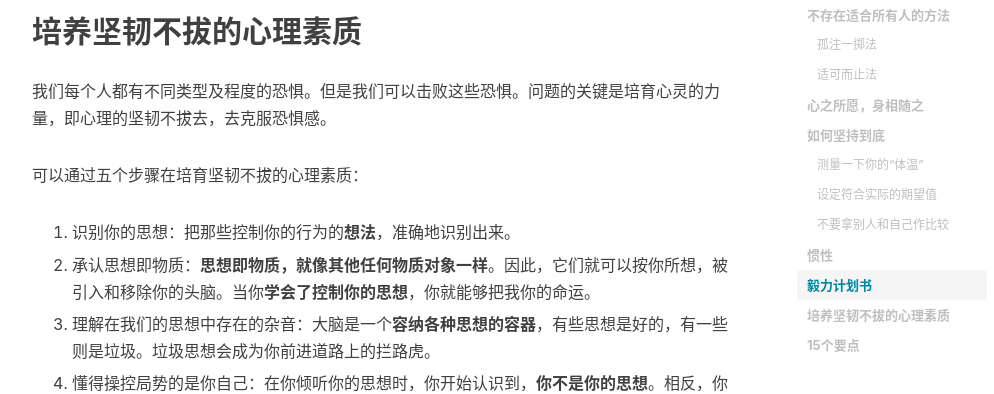
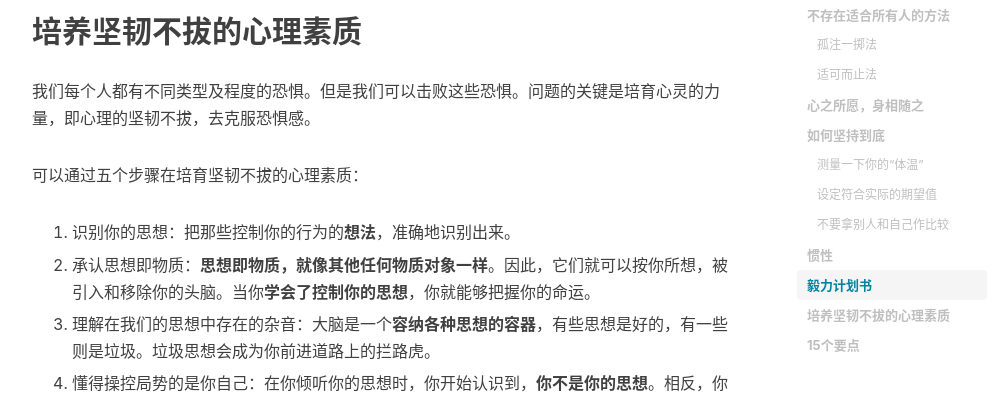
Before and after one commit to acusp/AC-Blog, a Jekyll site: the page built from _posts/2019-03-16-willpower.markdown, in a window 1280 px wide and 900 px high, scrolled down 5879 px. Shown: the part 179-573 px from the top of the window, without its empty margins (233-1227 px from the left). Built offline with Jekyll 4.4.1, drawn with Linux system fonts in a browser that asks for light colours; nearby versions of some CDN libraries; comment, search, counter and statistics services are not loaded; some of the changed text lies outside the part shown.

Commit message:
Update | reduce img size

```diff
--- a/_posts/2019-03-16-willpower.markdown
+++ b/_posts/2019-03-16-willpower.markdown
@@ -57,7 +57,7 @@ tags:
 
 随着你的自信心的增强以及当你了解了进行自我控制的感觉如何时，你就能应对更加困难的局面了。
 
-对于“孤注一掷法”和“适可而止法**的争论，孰是孰非，难以分辨。适合自己的就是最好的。
+对于“孤注一掷法”和“适可而止法“的争论，孰是孰非，难以分辨。适合自己的就是最好的。
 
 
 ## 心之所愿，身相随之
@@ -182,13 +182,13 @@ tags:
 
 ## 培养坚韧不拔的心理素质
 
-我们每个人都有不同类型及程度的恐惧。但是我们可以击败这些恐惧。问题的关键是培育心灵的力量，即心理的坚韧不拔去，去克服恐惧感。
+我们每个人都有不同类型及程度的恐惧。但是我们可以击败这些恐惧。问题的关键是培育心灵的力量，即心理的坚韧不拔，去克服恐惧感。
 
 可以通过五个步骤在培育坚韧不拔的心理素质：
 
 1. 识别你的思想：把那些控制你的行为的**想法**，准确地识别出来。
 
-2. 承认思想即物质：**思想即物质，就像其他任何物质对象一样**。因此，它们就可以按你所想，被引入和移除你的头脑。当你**学会了控制你的思想**，你就能够把我你的命运。
+2. 承认思想即物质：**思想即物质，就像其他任何物质对象一样**。因此，它们就可以按你所想，被引入和移除你的头脑。当你**学会了控制你的思想**，你就能够把握你的命运。
 
 3. 理解在我们的思想中存在的杂音：大脑是一个**容纳各种思想的容器**，有些思想是好的，有一些则是垃圾。垃圾思想会成为你前进道路上的拦路虎。
 
```
Also changed, not shown: img/about-bg.jpg, img/avatar-acusp.jpg, img/home-bg.jpg, img/post/20170331/post-bg-2017-03-31.jpg.
